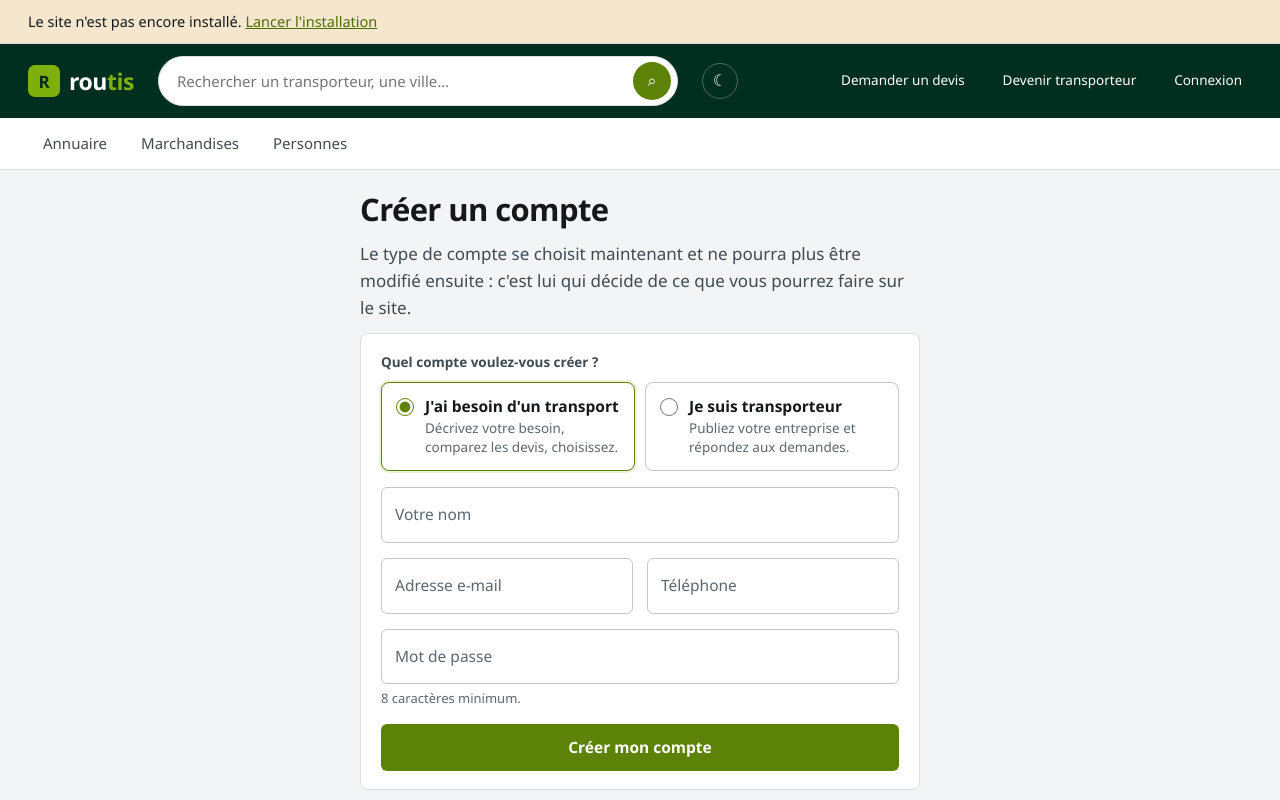
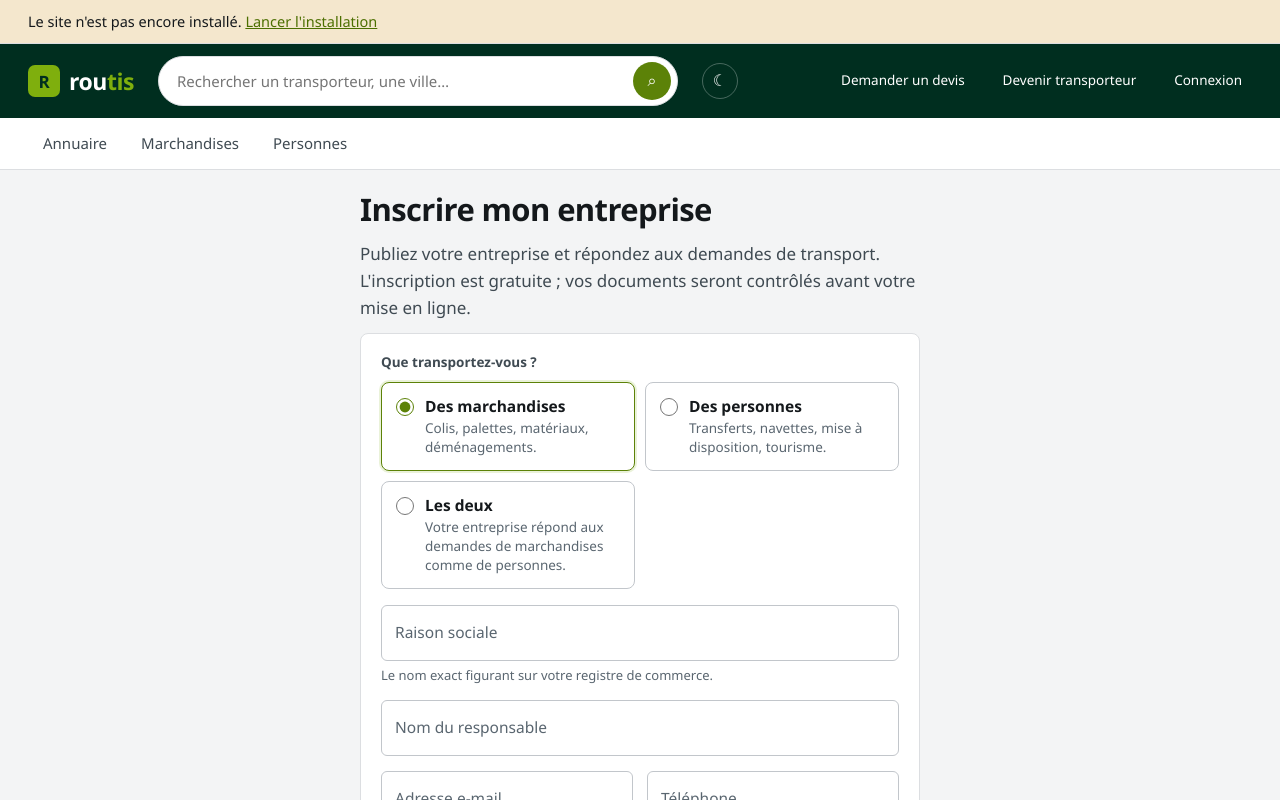
Before and after one commit to makhloufAoudia/routis, a Next.js app: page /inscription in a window 1280 px wide. Shown: the top 800 px of the page. Built offline with nearby package versions, Linux system fonts and the light colour scheme; no server answers; the database is empty.

Commit message:
Inscription separee : entreprise d'un cote, client de l'autre

```diff
--- a/app/connexion/page.tsx
+++ b/app/connexion/page.tsx
@@ -65,8 +65,8 @@ export default async function Page({
           différentes pour qu'on ne prenne pas l'une pour l'autre. */}
       <p className="small muted" style={{ marginBottom: 8 }}>Pas encore de compte ?</p>
       <div className="choix-compte">
-        <Link className="btn pleine" href="/inscription">Créer un compte client</Link>
-        <Link className="btn sec pleine" href="/inscription?type=transporteur">
+        <Link className="btn pleine" href="/inscription-client">Créer un compte client</Link>
+        <Link className="btn sec pleine" href="/inscription">
           Inscrire mon entreprise
         </Link>
       </div>
--- a/app/inscription/page.tsx
+++ b/app/inscription/page.tsx
@@ -1,62 +1,112 @@
 import { redirect } from "next/navigation";
 import Link from "next/link";
-import ChoixTypeCompte from "@/components/ChoixTypeCompte";
 import { utilisateur, creerCompte, ouvrirSession } from "@/lib/auth";
 import { q } from "@/lib/db";
 
 export const dynamic = "force-dynamic";
-export const metadata = { title: "Créer un compte" };
+export const metadata = { title: "Inscrire mon entreprise" };
+
+/** Ce que l'entreprise transporte, tel qu'elle le déclare en s'inscrivant. */
+const ACTIVITES: Record<string, { titre: string; detail: string; services: string[] }> = {
+  fret: {
+    titre: "Des marchandises",
+    detail: "Colis, palettes, matériaux, déménagements.",
+    services: ["fret"],
+  },
+  pax: {
+    titre: "Des personnes",
+    detail: "Transferts, navettes, mise à disposition, tourisme.",
+    services: ["pax"],
+  },
+  tous: {
+    titre: "Les deux",
+    detail: "Votre entreprise répond aux demandes de marchandises comme de personnes.",
+    services: ["fret", "pax"],
+  },
+};
 
 async function inscrire(formData: FormData) {
   "use server";
-  const type = String(formData.get("type") ?? "client") === "transporteur" ? "transporteur" : "client";
+
+  const activite = String(formData.get("activite") ?? "fret");
+  const choix = ACTIVITES[activite] ?? ACTIVITES.fret;
+
   const res = await creerCompte(
     String(formData.get("email") ?? ""),
     String(formData.get("mot_de_passe") ?? ""),
     String(formData.get("nom") ?? ""),
     String(formData.get("telephone") ?? ""),
-    type
+    "transporteur"
   );
   if (typeof res === "string") {
-    redirect(`/inscription?type=${type}&erreur=` + encodeURIComponent(res));
+    redirect("/inscription?erreur=" + encodeURIComponent(res));
   }
-  if (type === "transporteur") {
-    const raison = String(formData.get("raison_sociale") ?? "").trim()
-      || String(formData.get("nom") ?? "").trim();
+
+  const raison = String(formData.get("raison_sociale") ?? "").trim()
+    || String(formData.get("nom") ?? "").trim();
+  const t = await q<{ id: number }>(
+    `INSERT INTO transporteurs (utilisateur_id, raison_sociale, pays, telephone, statut)
+     VALUES ($1,$2,'DZ',$3,'brouillon') RETURNING id`,
+    [res, raison, String(formData.get("telephone") ?? "")]
+  );
+
+  /* Le service déclaré ici décide des demandes que l'entreprise verra. Il reste
+     modifiable ensuite dans sa fiche : c'est le rôle du compte qui est figé,
+     pas le métier. */
+  for (const s of choix.services) {
     await q(
-      `INSERT INTO transporteurs (utilisateur_id, raison_sociale, pays, telephone, statut)
-       VALUES ($1,$2,'DZ',$3,'brouillon')`,
-      [res, raison, String(formData.get("telephone") ?? "")]
+      `INSERT INTO transporteur_services (transporteur_id, service) VALUES ($1,$2)
+       ON CONFLICT DO NOTHING`,
+      [t[0]!.id, s]
     );
   }
+
   await ouvrirSession(res);
-  redirect(type === "transporteur" ? "/espace/profil" : "/devis");
+  redirect("/espace/profil");
 }
 
 export default async function Page({
   searchParams,
-}: { searchParams: Promise<{ type?: string; erreur?: string }> }) {
+}: { searchParams: Promise<{ erreur?: string; activite?: string }> }) {
   if (await utilisateur()) redirect("/");
   const sp = await searchParams;
-  const type = sp.type === "transporteur" ? "transporteur" : "client";
+  const defaut = sp.activite && sp.activite in ACTIVITES ? sp.activite : "fret";
 
   return (
     <div style={{ maxWidth: 560, margin: "0 auto" }}>
-      <h1>Créer un compte</h1>
+      <h1>Inscrire mon entreprise</h1>
       <p className="lede">
-        Le type de compte se choisit maintenant et ne pourra plus être modifié
-        ensuite : c&apos;est lui qui décide de ce que vous pourrez faire sur le site.
+        Publiez votre entreprise et répondez aux demandes de transport. L&apos;inscription est
+        gratuite ; vos documents seront contrôlés avant votre mise en ligne.
       </p>
       {sp.erreur && <div className="msg err">{sp.erreur}</div>}
 
       <form action={inscrire} className="carte">
-        <ChoixTypeCompte defaut={type} />
+        <fieldset className="choix-role">
+          <legend>Que transportez-vous ?</legend>
+          {Object.entries(ACTIVITES).map(([cle, a]) => (
+            <label key={cle}>
+              <input type="radio" name="activite" value={cle} defaultChecked={cle === defaut} />
+              <span className="t">
+                <b>{a.titre}</b>
+                <span>{a.detail}</span>
+              </span>
+            </label>
+          ))}
+        </fieldset>
+
         <div className="champ">
-          <label className="ch" htmlFor="nom">
-            {type === "transporteur" ? "Nom du responsable" : "Votre nom"}
-          </label>
+          <label className="ch" htmlFor="raison_sociale">Raison sociale</label>
+          <input id="raison_sociale" name="raison_sociale" required
+                 autoComplete="organization" placeholder=" " />
+          <div className="aide">Le nom exact figurant sur votre registre de commerce.</div>
+        </div>
+
+        <div className="champ">
+          <label className="ch" htmlFor="nom">Nom du responsable</label>
           <input id="nom" name="nom" required autoComplete="name" placeholder=" " />
         </div>
+
         <div className="grille g2">
           <div className="champ">
             <label className="ch" htmlFor="email">Adresse e-mail</label>
@@ -67,15 +117,23 @@ export default async function Page({
             <input id="telephone" name="telephone" type="tel" autoComplete="tel" placeholder=" " />
           </div>
         </div>
+
         <div className="champ">
           <label className="ch" htmlFor="mot_de_passe">Mot de passe</label>
           <input id="mot_de_passe" name="mot_de_passe" type="password" minLength={8} required
                  autoComplete="new-password" placeholder=" " />
           <div className="aide">8 caractères minimum.</div>
         </div>
-        <button className="btn pleine" type="submit">Créer mon compte</button>
+
+        <button className="btn pleine" type="submit">Inscrire mon entreprise</button>
       </form>
-      <p className="small muted">Déjà inscrit ? <Link href="/connexion">Se connecter</Link></p>
+
+      <p className="small muted">
+        Déjà inscrit ? <Link href="/connexion">Se connecter</Link>
+        {" · "}
+        Vous cherchez un transporteur ?{" "}
+        <Link href="/inscription-client">Créer un compte client</Link>
+      </p>
     </div>
   );
 }
--- a/app/page.tsx
+++ b/app/page.tsx
@@ -94,7 +94,7 @@ export default async function Page() {
               Aucune entreprise n&apos;est encore publiée. Les transporteurs s&apos;inscrivent,
               déposent leurs documents, et apparaissent ici une fois les pièces validées.
             </p>
-            <Link className="btn" href="/inscription?type=transporteur">Inscrire mon entreprise</Link>
+            <Link className="btn" href="/inscription">Inscrire mon entreprise</Link>
           </div>
         )}
       </div>
@@ -114,7 +114,7 @@ export default async function Page() {
             Recevez des demandes de votre région. Inscription gratuite, commission uniquement sur
             les missions conclues.
           </p>
-          <Link className="btn sec pleine" href="/inscription?type=transporteur">Inscrire mon entreprise</Link>
+          <Link className="btn sec pleine" href="/inscription">Inscrire mon entreprise</Link>
         </div>
         {parPays.length > 0 && (
           <div className="carte">
--- a/components/ChoixTypeCompte.tsx
+++ /dev/null
@@ -1,50 +0,0 @@
-"use client";
-
-import { useState } from "react";
-
-/**
- * Choix visible du type de compte, en tête du formulaire d'inscription.
- *
- * Le type venait jusqu'ici de l'adresse seule : quelqu'un qui arrivait
- * directement sur /inscription obtenait un compte client sans savoir qu'un
- * compte professionnel existait — et le rôle ne peut plus changer ensuite.
- *
- * Sans JavaScript, les deux boutons radio fonctionnent quand même et le champ
- * « raison sociale » reste affiché : il n'est obligatoire que côté client, et
- * le serveur l'ignore pour un compte particulier.
- */
-export default function ChoixTypeCompte({ defaut }: { defaut: "client" | "transporteur" }) {
-  const [type, setType] = useState<"client" | "transporteur">(defaut);
-  const pro = type === "transporteur";
-
-  return (
-    <>
-      <fieldset className="choix-role">
-        <legend>Quel compte voulez-vous créer ?</legend>
-        <label>
-          <input type="radio" name="type" value="client"
-                 checked={!pro} onChange={() => setType("client")} />
-          <span className="t">
-            <b>J&apos;ai besoin d&apos;un transport</b>
-            <span>Décrivez votre besoin, comparez les devis, choisissez.</span>
-          </span>
-        </label>
-        <label>
-          <input type="radio" name="type" value="transporteur"
-                 checked={pro} onChange={() => setType("transporteur")} />
-          <span className="t">
-            <b>Je suis transporteur</b>
-            <span>Publiez votre entreprise et répondez aux demandes.</span>
-          </span>
-        </label>
-      </fieldset>
-
-      <div className={"champ" + (pro ? "" : " si-pro")}>
-        <label className="ch" htmlFor="raison_sociale">Raison sociale</label>
-        <input id="raison_sociale" name="raison_sociale" required={pro}
-               autoComplete="organization" placeholder=" " />
-        <div className="aide">Le nom exact figurant sur votre registre de commerce.</div>
-      </div>
-    </>
-  );
-}
--- a/components/Entete.tsx
+++ b/components/Entete.tsx
@@ -61,7 +61,7 @@ export default async function Entete() {
               </>
             ) : (
               <>
-                <Link href="/inscription?type=transporteur">Devenir transporteur</Link>
+                <Link href="/inscription">Devenir transporteur</Link>
                 <Link href="/connexion">Connexion</Link>
               </>
             )}
```
Also changed, not shown: app/inscription-client/page.tsx (added, +78 -0 lines).
